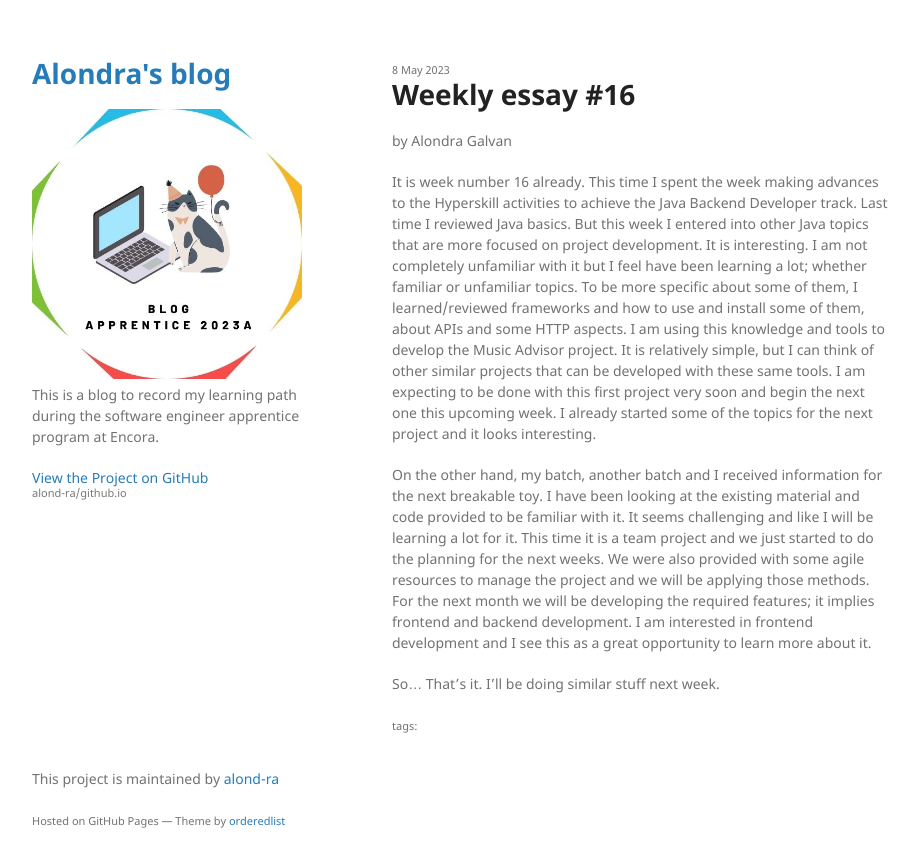
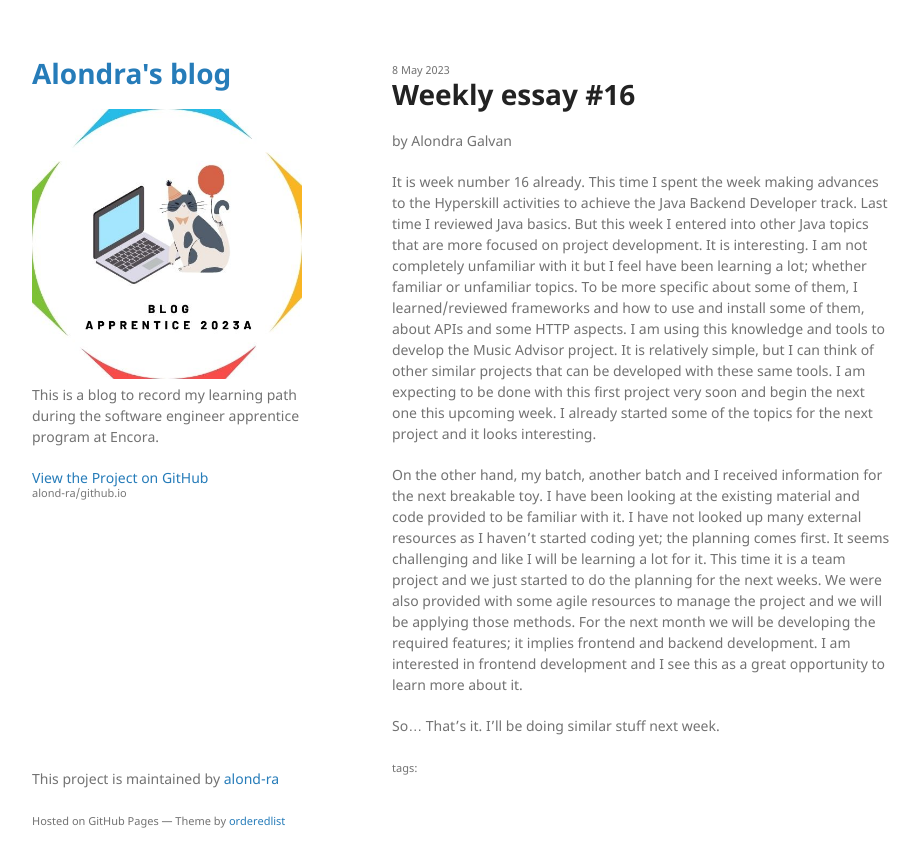
Before and after one commit to alond-ra/github.io, a Jekyll site: the page built from _posts/2023-05-08-Week 16.markdown, in a window 1280 px wide. Shown: the top 867 px of the page, without its empty margins (178-1098 px from the left). Built offline with Jekyll 4.4.1, drawn with Linux system fonts in a browser that asks for light colours.

Commit message:
Update 2023-05-08-Week 16.markdown

```diff
--- a/_posts/2023-05-08-Week 16.markdown
+++ b/_posts/2023-05-08-Week 16.markdown
@@ -8,6 +8,7 @@ categories: weekly-essay
 
 It is week number 16 already. This time I spent the week making advances to the Hyperskill activities to achieve the Java Backend Developer track. Last time I reviewed Java basics. But this week I entered into other Java topics that are more focused on project development. It is interesting. I am not completely unfamiliar with it but I feel have been learning a lot; whether familiar or unfamiliar topics. To be more specific about some of them, I learned/reviewed frameworks and how to use and install some of them, about APIs and some HTTP aspects. I am using this knowledge and tools to develop the Music Advisor project. It is relatively simple, but I can think of other similar projects that can be developed with these same tools. I am expecting to be done with this first project very soon and begin the next one this upcoming week. I already started some of the topics for the next project and it looks interesting.
 
-On the other hand, my batch, another batch and I received information for the next breakable toy. I have been looking at the existing material and code provided to be familiar with it. It seems challenging and like I will be learning a lot for it. This time it is a team project and we just started to do the planning for the next weeks. We were also provided with some agile resources to manage the project and we will be applying those methods. For the next month we will be developing the required features; it implies frontend and backend development. I am interested in frontend development and I see this as a great opportunity to learn more about it.
+On the other hand, my batch, another batch and I received information for the next breakable toy. I have been looking at the existing material and code provided to be familiar with it. I have not looked up many external resources as I haven’t started coding yet; the planning comes first.
+It seems challenging and like I will be learning a lot for it. This time it is a team project and we just started to do the planning for the next weeks. We were also provided with some agile resources to manage the project and we will be applying those methods. For the next month we will be developing the required features; it implies frontend and backend development. I am interested in frontend development and I see this as a great opportunity to learn more about it.
 
 So... That’s it. I'll be doing similar stuff next week.
```
